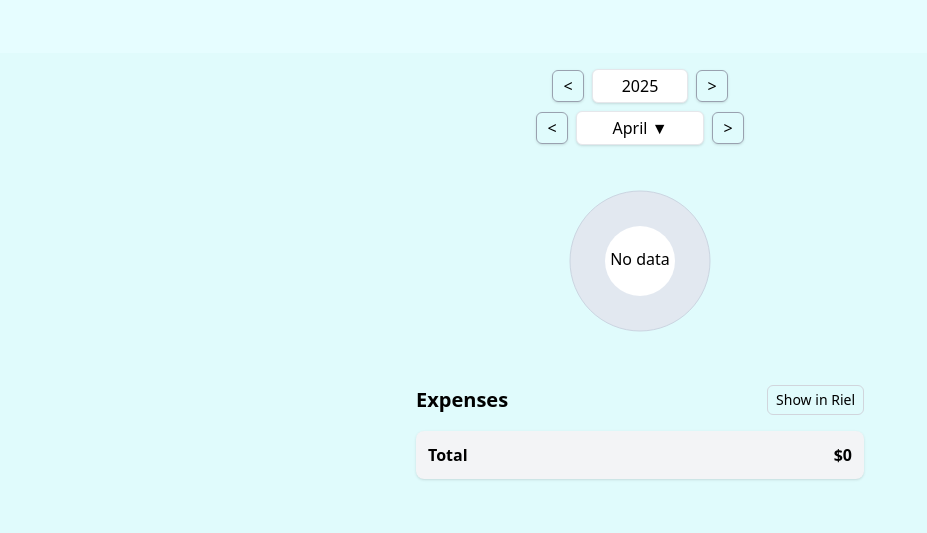
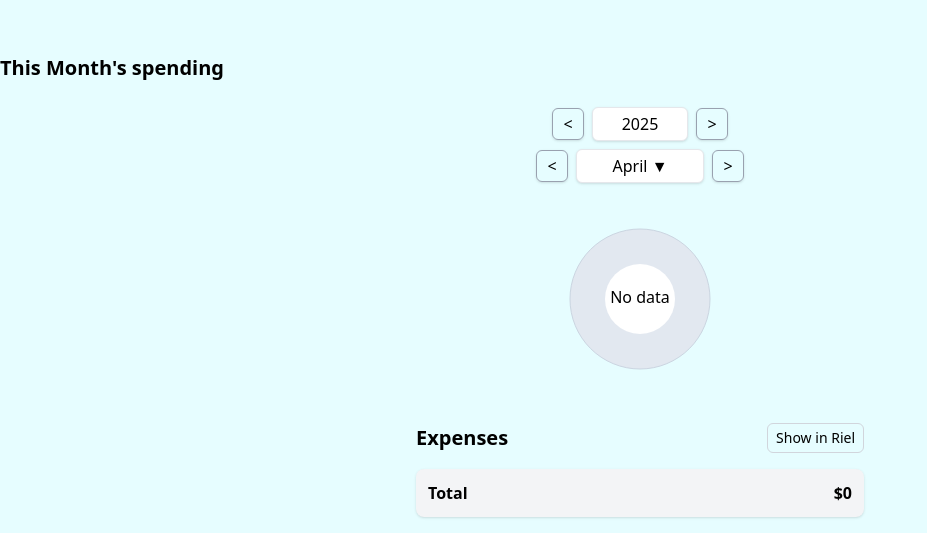
Before and after one commit to Zorng/ExpenseTracker, a React (Vite) app: page / in a window 1280 px wide. Shown: the part 811-1344 px from the top of the page, without its empty margins (0-927 px from the left). Before the commit the page ends 1306 px from the top, so only its background shows below. Built offline with nearby package versions, Linux system fonts and the light colour scheme.

Commit message:
add title for monthly summary

```diff
--- a/src/components/MonthlyExpenseSummary.jsx
+++ b/src/components/MonthlyExpenseSummary.jsx
@@ -157,7 +157,8 @@ function Summary() {
     };
 
     return (
-        <div>
+        <div className="bg-[#e6fdff]">
+            <h2 className="x-h2 mb-2 font-bold">This Month's spending</h2>
             <div className="px-2 py-4 mx-auto max-w-full bg-transparent">
                 {/* Year Navigation */}
                 <div className="flex justify-center items-center mb-2">
```
